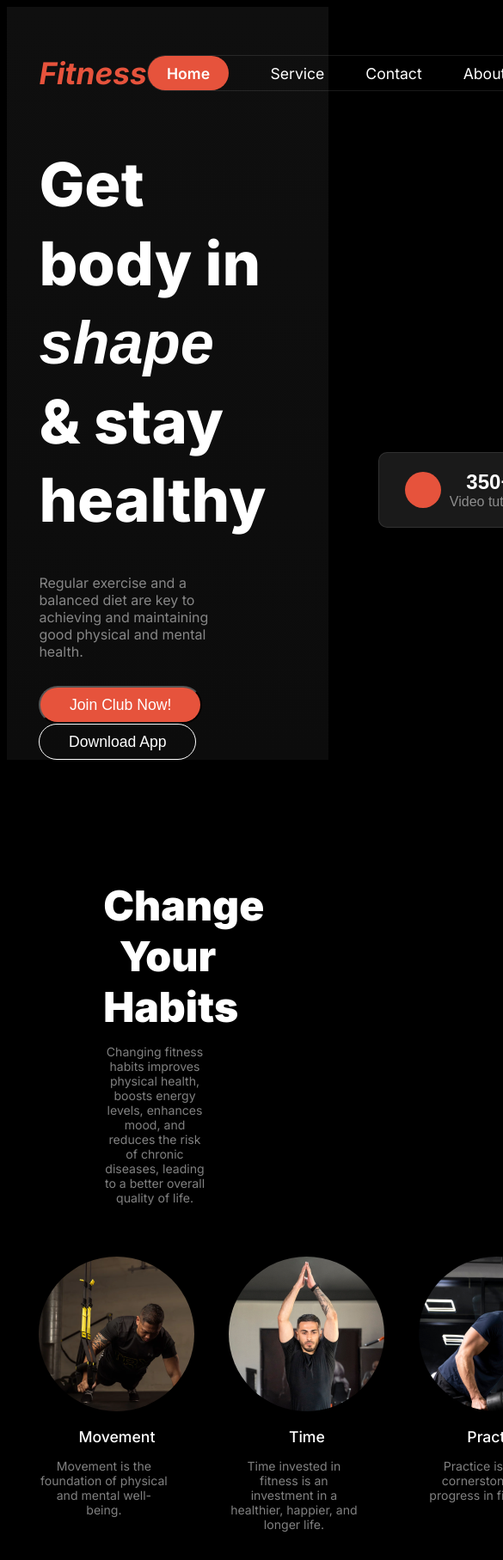
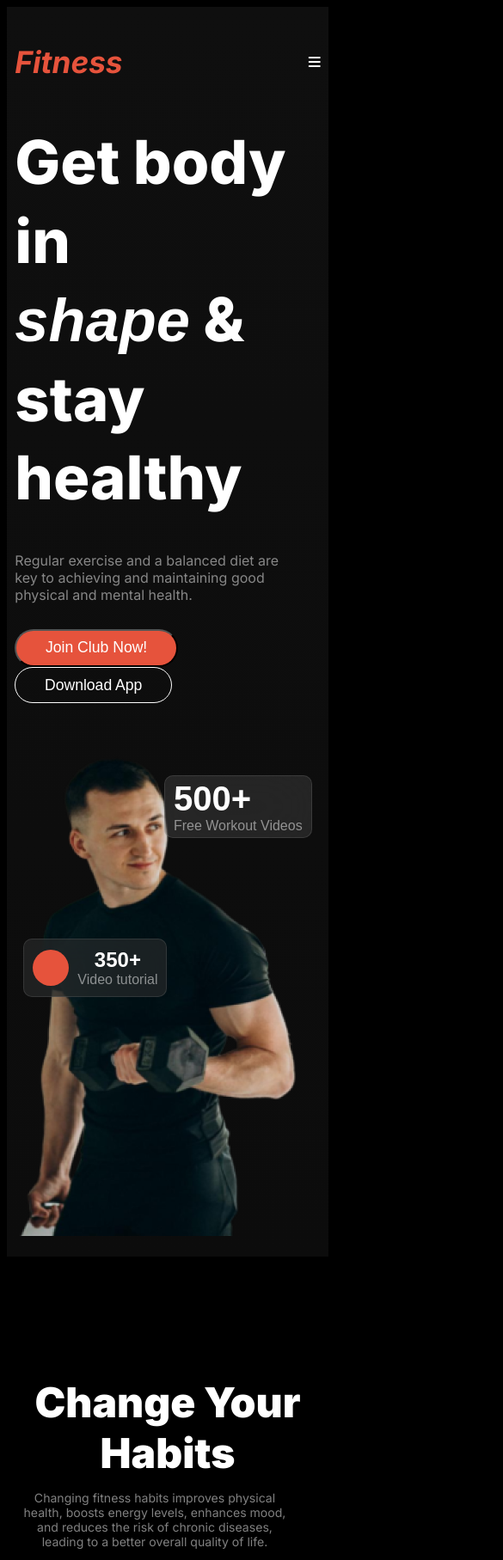
Before and after one commit to monir-7872/assainment-2, a plain HTML site: page index.html in a window 390 px wide. Shown: the top 1815 px of the page at 86% size, 585 px wide, since content can reach past the window. Drawn offline with Linux system fonts and the light colour scheme; a web font is replaced by a local one.

Commit message:
responsive banner,run,habit section

```diff
--- a/styles/style.css
+++ b/styles/style.css
@@ -258,3 +258,57 @@ table{
 
     grid-column: span 2 ;
 }
+
+
+
+
+@media screen and (max-width:576px) {
+    /* banner section  */
+     .banner{
+         flex-direction: column;
+         gap: 40px;
+     }
+     .common-width{
+         max-width: 95%;
+     }
+     .banner-title{
+         width: 100%;
+
+     }
+     .list-item{
+         display: none;
+     }
+    .list-items{
+     border: none;
+     padding-right: 0px;
+    }
+    .fa-solid{
+     display: block;
+    }
+     .btn-filter{
+         top: -350px;
+         left: 10px;
+         padding: 10px 10px;
+     }
+     .btn-1{
+         top: -540px;
+         right: 10px;
+         padding: 4px 10px;
+     }
+     /* section-1  */
+     .img-container{
+         grid-template-columns: repeat(1,1fr);
+     }
+     .common-heading{
+         max-width: 100%;
+     }
+     /* section-run */
+     .run{
+         flex-direction: column;
+         gap: 40px;
+         text-align: center;
+     }
+     .run > div > img{
+         width: 85%;
+     }
+ }
```
